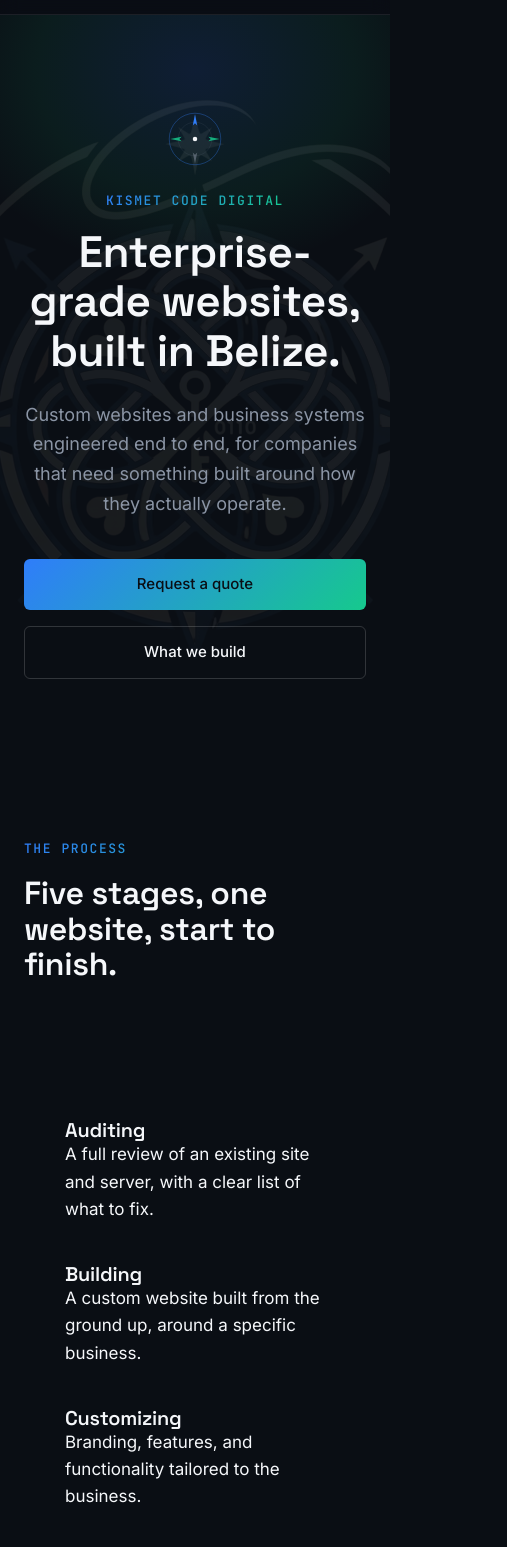
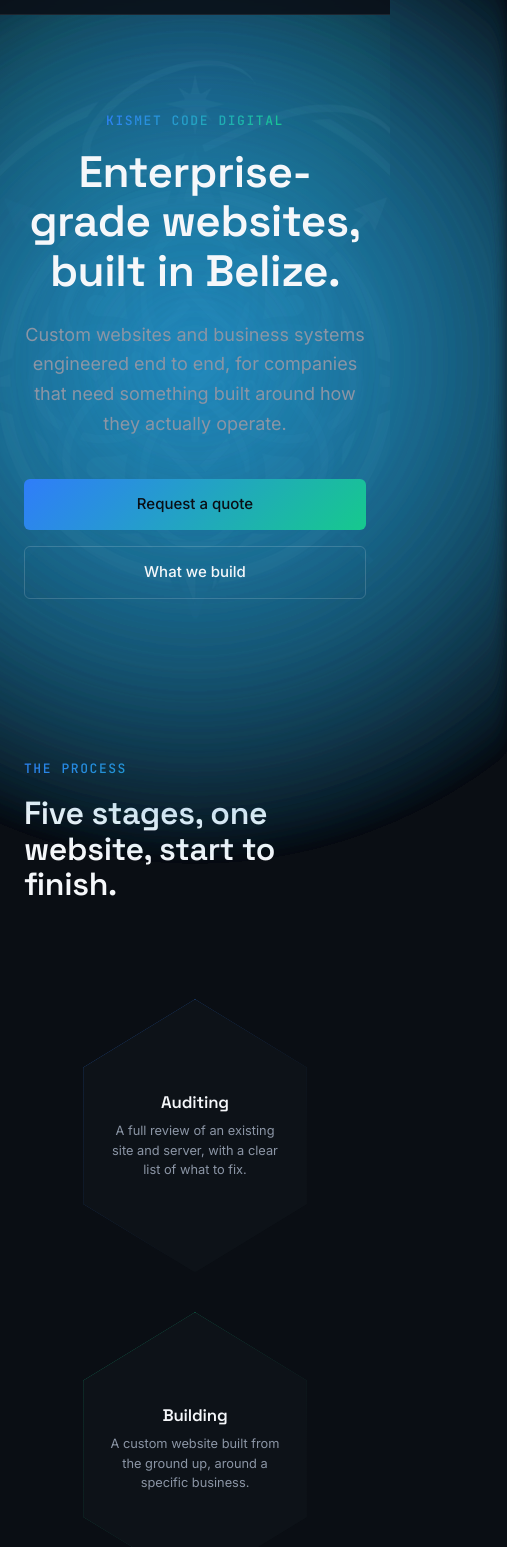
Before and after one commit to mystorebz/kismetcode, a React (Vite) app: page / in a window 390 px wide. Shown: the part 61-1608 px from the top of the page, 507 px wide, since content can reach past the window. Built offline with nearby package versions, Linux system fonts and the light colour scheme.

Commit message:
Fix AlienNode CSS, remove compass and watermarks, fix shared button and page-hero styles

```diff
--- a/src/components/AlienNode.css
+++ b/src/components/AlienNode.css
@@ -1,17 +1,79 @@
-// A single floating hexagonal node with a soft glow, used for the
-// five-stage process display. Built as HTML/CSS clip-path rather
-// than SVG so the hexagon and its text reflow responsively.
+.alien-node {
+  position: relative;
+  display: flex;
+  align-items: center;
+  justify-content: center;
+}
 
-export default function AlienNode({ title, body, glowColor, className = '' }) {
-  return (
-    <div className={`alien-node ${className}`} style={{ '--node-glow': glowColor }}>
-      <div className="alien-node__glow" aria-hidden="true" />
-      <div className="alien-node__hex">
-        <div className="alien-node__content">
-          <h3>{title}</h3>
-          <p>{body}</p>
-        </div>
-      </div>
-    </div>
-  );
+.alien-node__glow {
+  position: absolute;
+  inset: -30%;
+  background: radial-gradient(circle, var(--node-glow) 0%, transparent 68%);
+  opacity: 0.35;
+  filter: blur(8px);
+  pointer-events: none;
+  animation: pulse 5s ease-in-out infinite;
+  z-index: 0;
 }
+
+@keyframes pulse {
+  0%, 100% { opacity: 0.28; }
+  50% { opacity: 0.42; }
+}
+
+.alien-node__hex {
+  position: relative;
+  z-index: 1;
+  width: 100%;
+  aspect-ratio: 1 / 1.05;
+  min-width: 200px;
+  max-width: 260px;
+  background: #0d1218;
+  border: 1.5px solid transparent;
+  background-image:
+    linear-gradient(#0d1218, #0d1218),
+    linear-gradient(135deg, var(--node-glow), transparent 70%);
+  background-origin: border-box;
+  background-clip: padding-box, border-box;
+  clip-path: polygon(50% 0%, 93% 25%, 93% 75%, 50% 100%, 7% 75%, 7% 25%);
+  display: flex;
+  align-items: center;
+  justify-content: center;
+  padding: var(--space-3);
+  transition: transform 0.3s var(--ease-settle);
+}
+
+.alien-node:hover .alien-node__hex {
+  transform: translateY(-6px) scale(1.03);
+}
+
+.alien-node__content {
+  text-align: center;
+  max-width: 78%;
+}
+
+.alien-node__content h3 {
+  font-size: 1.15rem;
+  color: var(--ink);
+  margin-bottom: 0.5rem;
+  line-height: 1.25;
+}
+
+.alien-node__content p {
+  font-size: 0.85rem;
+  color: var(--slate);
+  line-height: 1.5;
+}
+
+@media (max-width: 640px) {
+  .alien-node__hex {
+    min-width: 170px;
+    padding: var(--space-2);
+  }
+  .alien-node__content h3 {
+    font-size: 1.05rem;
+  }
+  .alien-node__content p {
+    font-size: 0.8rem;
+  }
+}
--- a/src/components/AlienNode.jsx
+++ b/src/components/AlienNode.jsx
@@ -1,6 +1,8 @@
 // A single floating hexagonal node with a soft glow, used for the
 // five-stage process display. Built as HTML/CSS clip-path rather
 // than SVG so the hexagon and its text reflow responsively.
+
+import './AlienNode.css';
 
 export default function AlienNode({ title, body, glowColor, className = '' }) {
   return (
--- a/src/components/CompassMark.jsx
+++ /dev/null
@@ -1,33 +0,0 @@
-// Signature element: a thin-line compass rose echoing the logo's
-// cardinal points and center mark, refined for the dark theme.
-// Used once in the hero, and as a small static node marker elsewhere.
-
-export default function CompassMark({ size = 56, className = '' }) {
-  return (
-    <svg
-      width={size}
-      height={size}
-      viewBox="0 0 100 100"
-      fill="none"
-      className={className}
-      aria-hidden="true"
-    >
-      <circle cx="50" cy="50" r="46" stroke="url(#compassRing)" strokeWidth="1" opacity="0.6" />
-      <circle cx="50" cy="50" r="30" stroke="var(--slate)" strokeWidth="0.5" opacity="0.35" />
-
-      <path d="M50 6 L54 26 L50 22 L46 26 Z" fill="var(--blue)" />
-      <path d="M50 94 L54 74 L50 78 L46 74 Z" fill="var(--slate)" opacity="0.5" />
-      <path d="M6 50 L26 46 L22 50 L26 54 Z" fill="var(--emerald)" opacity="0.85" />
-      <path d="M94 50 L74 46 L78 50 L74 54 Z" fill="var(--emerald)" opacity="0.85" />
-
-      <circle cx="50" cy="50" r="4" fill="var(--ink)" />
-
-      <defs>
-        <linearGradient id="compassRing" x1="0" y1="0" x2="100" y2="100">
-          <stop offset="0%" stopColor="var(--blue)" />
-          <stop offset="100%" stopColor="var(--emerald)" />
-        </linearGradient>
-      </defs>
-    </svg>
-  );
-}
--- a/src/index.css
+++ b/src/index.css
@@ -76,3 +76,50 @@
   border-top: 1px solid var(--line);
   margin: 0;
 }
+
+.btn {
+  display: inline-block;
+  padding: 0.85rem 1.7rem;
+  font-size: 0.9375rem;
+  font-weight: 500;
+  border-radius: var(--radius-sm);
+  transition: all 0.2s ease;
+}
+
+.btn--primary {
+  background: var(--signal-gradient);
+  color: var(--bg);
+}
+
+.btn--primary:hover {
+  transform: translateY(-2px);
+  box-shadow: 0 10px 28px rgba(47, 125, 250, 0.3);
+}
+
+.btn--ghost {
+  border: 1px solid var(--line-strong);
+  color: var(--ink);
+}
+
+.btn--ghost:hover {
+  border-color: var(--blue);
+  background: rgba(47, 125, 250, 0.08);
+}
+
+.page-hero {
+  padding-top: var(--space-6);
+  padding-bottom: var(--space-5);
+  max-width: var(--content-width-narrow);
+}
+
+.page-hero__title {
+  font-size: var(--type-h1);
+  margin-top: var(--space-2);
+}
+
+.page-hero__sub {
+  font-size: 1.05rem;
+  color: var(--slate);
+  margin-top: var(--space-3);
+  max-width: 520px;
+}
--- a/src/pages/Contact.css
+++ b/src/pages/Contact.css
@@ -21,8 +21,10 @@
 }
 
 .contact-intro h1 {
-  font-size: var(--type-h1);
-  margin-top: var(--space-2);
+  font-size: clamp(2.25rem, 5vw, 3.5rem);
+  font-weight: 700;
+  margin-top: var(--space-3);
+  letter-spacing: -0.02em;
 }
 
 .contact-sub {
--- a/src/pages/Contact.jsx
+++ b/src/pages/Contact.jsx
@@ -45,10 +45,10 @@
           className="contact-intro__node"
         />
         <p className="eyebrow">Request a quote</p>
-        <h1>Project inquiries.</h1>
+        <h1>Start your project.</h1>
         <p className="contact-sub">
-          A brief description of the project below results in a
-          straightforward quote, typically within one business day.
+          Tell us about the business and the idea. A straightforward
+          quote follows within one business day.
         </p>
         <a href="mailto:info@kismetcodedigital.com" className="contact-email">
           info@kismetcodedigital.com
--- a/src/pages/Home.css
+++ b/src/pages/Home.css
@@ -40,10 +40,6 @@
   align-items: center;
 }
 
-.hero__mark {
-  margin-bottom: var(--space-3);
-}
-
 .hero__headline {
   font-size: var(--type-hero);
   margin-top: var(--space-2);
@@ -63,35 +59,6 @@
   margin-top: var(--space-4);
 }
 
-.btn {
-  display: inline-block;
-  padding: 0.85rem 1.7rem;
-  font-size: 0.9375rem;
-  font-weight: 500;
-  border-radius: var(--radius-sm);
-  transition: all 0.2s ease;
-}
-
-.btn--primary {
-  background: var(--signal-gradient);
-  color: var(--bg);
-}
-
-.btn--primary:hover {
-  transform: translateY(-2px);
-  box-shadow: 0 10px 28px rgba(47, 125, 250, 0.3);
-}
-
-.btn--ghost {
-  border: 1px solid var(--line-strong);
-  color: var(--ink);
-}
-
-.btn--ghost:hover {
-  border-color: var(--blue);
-  background: rgba(47, 125, 250, 0.08);
-}
-
 .platforms-section {
   padding: var(--space-6) var(--space-3);
 }
@@ -103,27 +70,40 @@
 }
 
 .platforms-field {
-  display: flex;
-  flex-wrap: wrap;
-  justify-content: center;
-  align-items: flex-start;
-  gap: var(--space-4) var(--space-3);
+  position: relative;
+  width: 100%;
+  height: 620px;
   margin-top: var(--space-6);
-  padding: var(--space-4) 0;
 }
 
 .platforms-field__node {
-  flex: 1 1 220px;
-  max-width: 260px;
+  position: absolute;
+  width: 230px;
 }
 
-.platforms-field__node--2,
-.platforms-field__node--4 {
-  margin-top: var(--space-5);
+.platforms-field__node--1 {
+  top: 0;
+  left: 4%;
+}
+
+.platforms-field__node--2 {
+  top: 210px;
+  left: 30%;
 }
 
 .platforms-field__node--3 {
-  margin-top: calc(var(--space-5) * -0.4);
+  top: 20px;
+  left: 58%;
+}
+
+.platforms-field__node--4 {
+  top: 260px;
+  left: 66%;
+}
+
+.platforms-field__node--5 {
+  top: 420px;
+  left: 22%;
 }
 
 .cta-band {
@@ -185,10 +165,19 @@
     text-align: center;
   }
 
-  .platforms-field__node--2,
-  .platforms-field__node--3,
-  .platforms-field__node--4 {
-    margin-top: 0;
+  .platforms-field {
+    position: static;
+    height: auto;
+    display: flex;
+    flex-direction: column;
+    gap: var(--space-4);
+    align-items: center;
+  }
+
+  .platforms-field__node {
+    position: static;
+    width: 100%;
+    max-width: 280px;
   }
 
   .cta-band__inner {
--- a/src/pages/Home.jsx
+++ b/src/pages/Home.jsx
@@ -1,5 +1,4 @@
 import { Link } from 'react-router-dom';
-import CompassMark from '../components/CompassMark';
 import AlienNode from '../components/AlienNode';
 import logo from '../assets/logo.png';
 import './Home.css';
@@ -39,7 +38,6 @@
         <div className="hero__glow" aria-hidden="true" />
         <img src={logo} alt="" className="hero__watermark" aria-hidden="true" />
         <div className="container hero__inner">
-          <CompassMark size={56} className="hero__mark" />
           <p className="eyebrow">Kismet Code Digital</p>
           <h1 className="hero__headline">
             Enterprise-grade websites,<br />built in Belize.
--- a/src/pages/Services.css
+++ b/src/pages/Services.css
@@ -1,48 +1,5 @@
 .services-page {
   position: relative;
-  overflow: hidden;
-}
-
-.services-watermark {
-  position: absolute;
-  width: 420px;
-  max-width: none;
-  opacity: 0.05;
-  pointer-events: none;
-  z-index: 0;
-  filter: grayscale(0.4) brightness(1.8);
-}
-
-.services-watermark--1 {
-  top: -60px;
-  right: -100px;
-  transform: rotate(12deg);
-}
-
-.services-watermark--2 {
-  bottom: -80px;
-  left: -120px;
-  transform: rotate(-18deg);
-}
-
-.page-hero {
-  position: relative;
-  z-index: 1;
-  padding-top: var(--space-6);
-  padding-bottom: var(--space-5);
-  max-width: var(--content-width-narrow);
-}
-
-.page-hero__title {
-  font-size: var(--type-h1);
-  margin-top: var(--space-2);
-}
-
-.page-hero__sub {
-  font-size: 1.05rem;
-  color: var(--slate);
-  margin-top: var(--space-3);
-  max-width: 520px;
 }
 
 .services-grid {
--- a/src/pages/Services.jsx
+++ b/src/pages/Services.jsx
@@ -1,7 +1,6 @@
 import { useState } from 'react';
 import { Link } from 'react-router-dom';
 import ServiceModal from '../components/ServiceModal';
-import logo from '../assets/logo.png';
 import './Services.css';
 
 const CORE = [
@@ -72,8 +71,6 @@
 
   return (
     <div className="services-page">
-      <img src={logo} alt="" className="services-watermark services-watermark--1" aria-hidden="true" />
-      <img src={logo} alt="" className="services-watermark services-watermark--2" aria-hidden="true" />
       <section className="page-hero container">
         <p className="eyebrow">What we build</p>
         <h1 className="page-hero__title">Five stages, one website.</h1>
```
